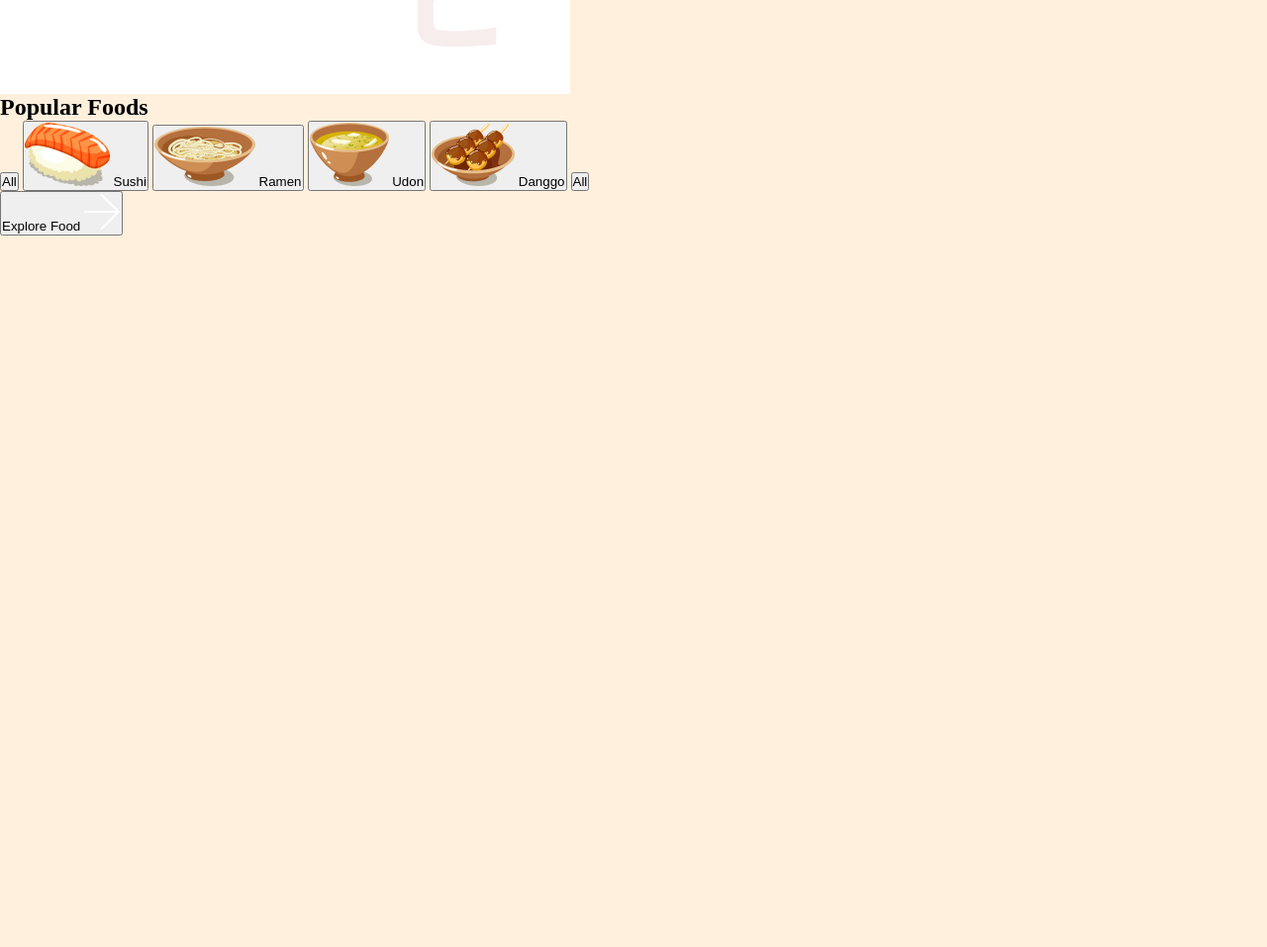
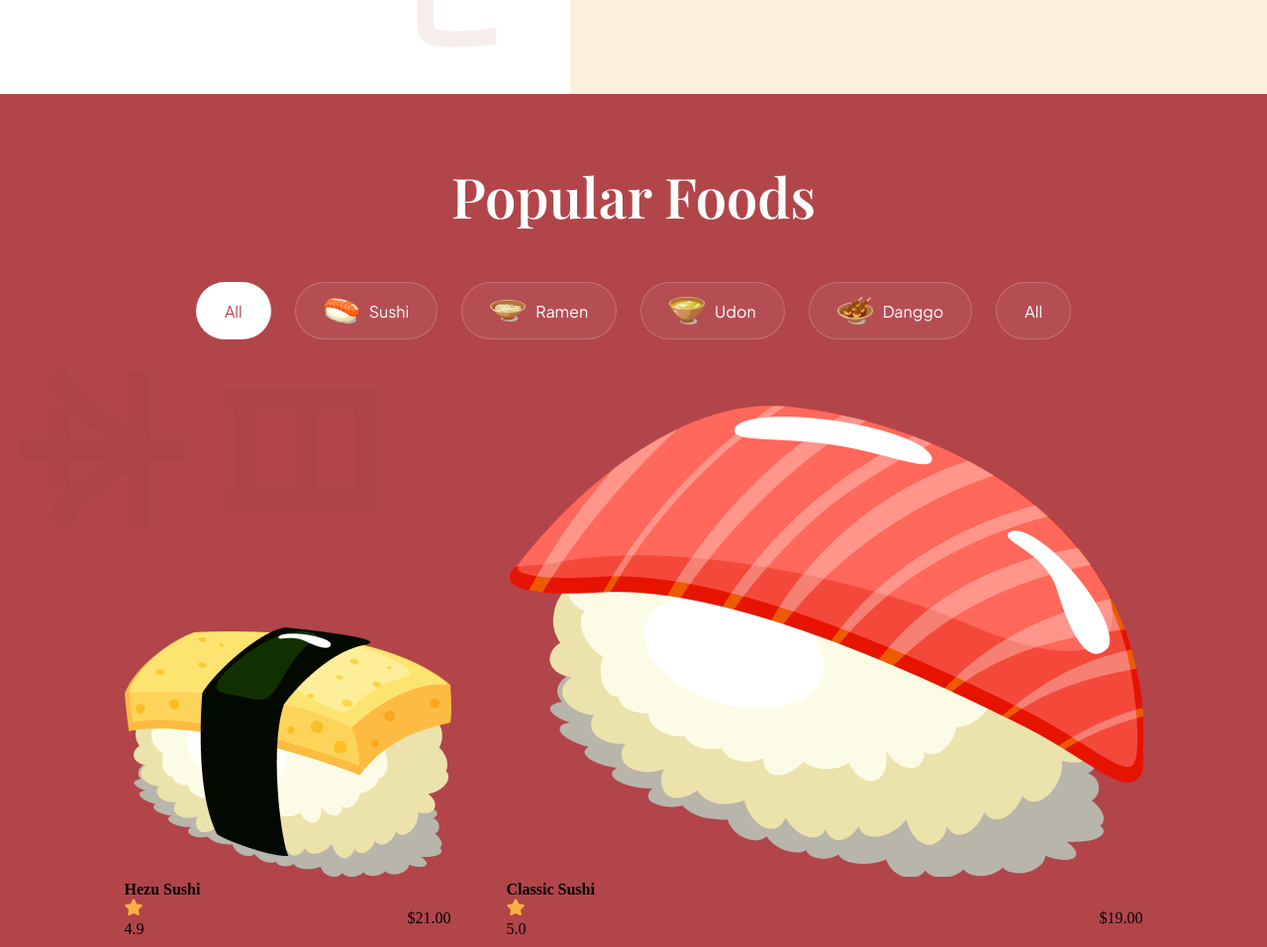
Before and after one commit to isaac-lal/tatakae, a website built with Vite: page index.html in a window 1280 px wide. Shown: the part 1423-2380 px from the top of the page at 99% size. Before the commit the page ends 1661 px from the top, so only its background shows below. Built offline with nearby package versions, Linux system fonts and the light colour scheme.

Commit message:
almost finished popular section

```diff
--- a/index.html
+++ b/index.html
@@ -5,17 +5,14 @@
     <link
       rel="icon"
       type="image/png"
-      href="/sushi.png"
-    />
+      href="/sushi.png" />
     <meta
       name="viewport"
-      content="width=device-width, initial-scale=1.0"
-    />
+      content="width=device-width, initial-scale=1.0" />
     <link
       rel="stylesheet"
-      href="styles/index.css"
-    />
-    <title>Sushiman</title>
+      href="styles/index.css" />
+    <title>Tatakae</title>
   </head>
   <body>
     <header>
@@ -40,8 +37,7 @@
           <li>
             <img
               src="assets/search.svg"
-              alt="search"
-            />
+              alt="search" />
           </li>
         </ul>
 
@@ -49,8 +45,7 @@
           <li>
             <img
               src="assets/menu.svg"
-              alt="menu"
-            />
+              alt="menu" />
           </li>
         </ul>
       </nav>
@@ -60,8 +55,7 @@
       <div class="hero-image">
         <img
           src="assets/sushi-1.png"
-          alt="sushi"
-        />
+          alt="sushi" />
         <h2>
           S <br />
           U <br />
@@ -85,8 +79,7 @@
             <button class="hero-content__play-button">
               <img
                 src="assets/play-circle.svg"
-                alt="play"
-              />
+                alt="play" />
               How To Order
             </button>
           </div>
@@ -101,8 +94,7 @@
           <div class="hero-content__review">
             <img
               src="assets/user.png"
-              alt="user"
-            />
+              alt="user" />
             <p>
               "This is the best Japanese food delivery service that ever
               existed."
@@ -114,28 +106,24 @@
 
     <section
       class="about-us"
-      id="about-us"
-    >
+      id="about-us">
       <div class="about-us__image">
         <div class="about-us__image-sushi3">
           <img
             src="assets/sushi-3.png"
-            alt="sushi"
-          />
+            alt="sushi" />
         </div>
         <button class="about-us__button">
           Learn More
           <img
             src="assets/arrow-up-right.svg"
-            alt="learn more"
-          />
+            alt="learn more" />
         </button>
 
         <div class="about-us__image-sushi2">
           <img
             src="assets/sushi-2.png"
-            alt="sushi"
-          />
+            alt="sushi" />
         </div>
       </div>
 
@@ -154,56 +142,98 @@
 
     <section
       class="popular-foods"
-      id="menu"
-    >
+      id="menu">
       <h2 class="popular-foods__title">Popular Foods</h2>
       <div class="popular-foods__filters sushi__hide-scrollbar">
         <button class="popular-foods__filter-btn active">All</button>
         <button class="popular-foods__filter-btn">
           <img
             src="/assets/sushi-9.png"
-            alt="sushi-9"
-          />
+            alt="sushi-9" />
           Sushi
         </button>
         <button class="popular-foods__filter-btn">
           <img
             src="/assets/sushi-8.png"
-            alt="sushi-9"
-          />
+            alt="sushi-9" />
           Ramen
         </button>
         <button class="popular-foods__filter-btn">
           <img
             src="/assets/sushi-7.png"
-            alt="sushi-9"
-          />
+            alt="sushi-9" />
           Udon
         </button>
         <button class="popular-foods__filter-btn">
           <img
             src="/assets/sushi-6.png"
-            alt="sushi-9"
-          />
+            alt="sushi-9" />
           Danggo
         </button>
         <button class="popular-foods__filter-btn">All</button>
       </div>
       <div class="popular-foods__catalogue">
-        <!-- javascript -->
+        <article class="popular-foods__card">
+          <img
+            class="popular-foods__card-image"
+            src="assets/sushi-12.png"
+            alt="sushi-12" />
+          <h4 class="popular-foods__card-title">Hezu Sushi</h4>
+          <div class="popular-food__card-details flex-between">
+            <div class="popular-foods__card-rating">
+              <img
+                src="assets/star.svg"
+                alt="star" />
+              <p>4.9</p>
+            </div>
+            <p class="popular-foods__card-price">$21.00</p>
+          </div>
+        </article>
+
+        <article class="popular-foods__card active-card">
+          <img
+            class="popular-foods__card-image"
+            src="assets/sushi-11.png"
+            alt="sushi-11" />
+          <h4 class="popular-foods__card-title">Classic Sushi</h4>
+          <div class="popular-food__card-details flex-between">
+            <div class="popular-foods__card-rating">
+              <img
+                src="assets/star.svg"
+                alt="star" />
+              <p>5.0</p>
+            </div>
+            <p class="popular-foods__card-price">$19.00</p>
+          </div>
+        </article>
+
+        <article class="popular-foods__card">
+          <img
+            class="popular-foods__card-image"
+            src="assets/sushi-10.png"
+            alt="sushi-10" />
+          <h4 class="popular-foods__card-title">Ramen Legendo</h4>
+          <div class="popular-food__card-details flex-between">
+            <div class="popular-foods__card-rating">
+              <img
+                src="assets/star.svg"
+                alt="star" />
+              <p>4.7</p>
+            </div>
+            <p class="popular-foods__card-price">$13.00</p>
+          </div>
+        </article>
       </div>
 
       <button class="popular-foods__button">
         Explore Food
         <img
           src="assets/arrow-right.svg"
-          alt="arrow-right"
-        />
+          alt="arrow-right" />
       </button>
     </section>
     <script
       type="module"
-      src="/index.js"
-    ></script>
+      src="/index.js"></script>
   </body>
 </html>
--- a/package.json
+++ b/package.json
@@ -1,5 +1,5 @@
 {
-  "name": "sushi",
+  "name": "tatakae",
   "private": true,
   "version": "0.0.0",
   "type": "module",
--- a/styles/sections/popular.css
+++ b/styles/sections/popular.css
@@ -0,0 +1,105 @@
+.popular-foods {
+  padding: 64px;
+
+  display: flex;
+  flex-direction: column;
+
+  background-color: var(--primary-color);
+  background-image: url("../../assets/popular_bg.png");
+  background-position: center;
+  background-repeat: no-repeat;
+  background-size: contain;
+
+  overflow: hidden;
+}
+
+.popular-foods__title {
+  font-size: 56px;
+  font-family: var(--playfair-display);
+  font-weight: 600;
+  line-height: 78px;
+  color: #fff;
+  text-align: center;
+}
+
+.popular-foods__filters {
+  margin-top: 48px;
+  max-width: 100%;
+  overflow-x: auto;
+  display: flex;
+  justify-content: center;
+  gap: 24px;
+}
+
+.popular-foods__filter-btn {
+  padding: 10px 28px;
+
+  display: flex;
+  flex-direction: row;
+  align-items: center;
+  gap: 10px;
+
+  background: rgba(255, 255, 255, 0.05);
+  border: 1px solid rgba(255, 255, 255, 0.2);
+  border-radius: 46px;
+
+  font-size: 16px;
+  font-weight: 300px;
+  line-height: 25px;
+  font-family: var(--plus-jakarta-sans);
+  color: #fff;
+  cursor: pointer;
+}
+
+.popular-foods__filter-btn img {
+  width: 36px;
+  height: 36px;
+  object-fit: contain;
+}
+
+.popular-foods__filter-btn.active {
+  background: #fff;
+  color: var(--primary-color);
+}
+
+.popular-foods__filter-btn:hover {
+  background: #fff;
+  color: var(--primary-color);
+}
+
+.popular-foods__catalogue {
+  margin-top: 64px;
+
+  display: flex;
+  justify-content: center;
+  align-items: flex-end;
+  flex-wrap: wrap;
+  gap: 56px;
+}
+
+.popular-foods__button {
+  width: fit-content;
+
+  padding: 20px 30px;
+  margin: 80px auto 0;
+
+  font-weight: 500;
+  font-size: 18px;
+  line-height: 23px;
+  font-family: var(--plus-jakarta-sans);
+  color: #fff;
+
+  border: none;
+  outline: none;
+  background: var(--secondary-color);
+  border-radius: 64px;
+  cursor: pointer;
+}
+
+.popular-foods__button img {
+  width: 14px;
+  height: 14px;
+  object-fit: contain;
+
+  margin-left: 21px;
+}
```
Also changed, not shown: 1 other file.
